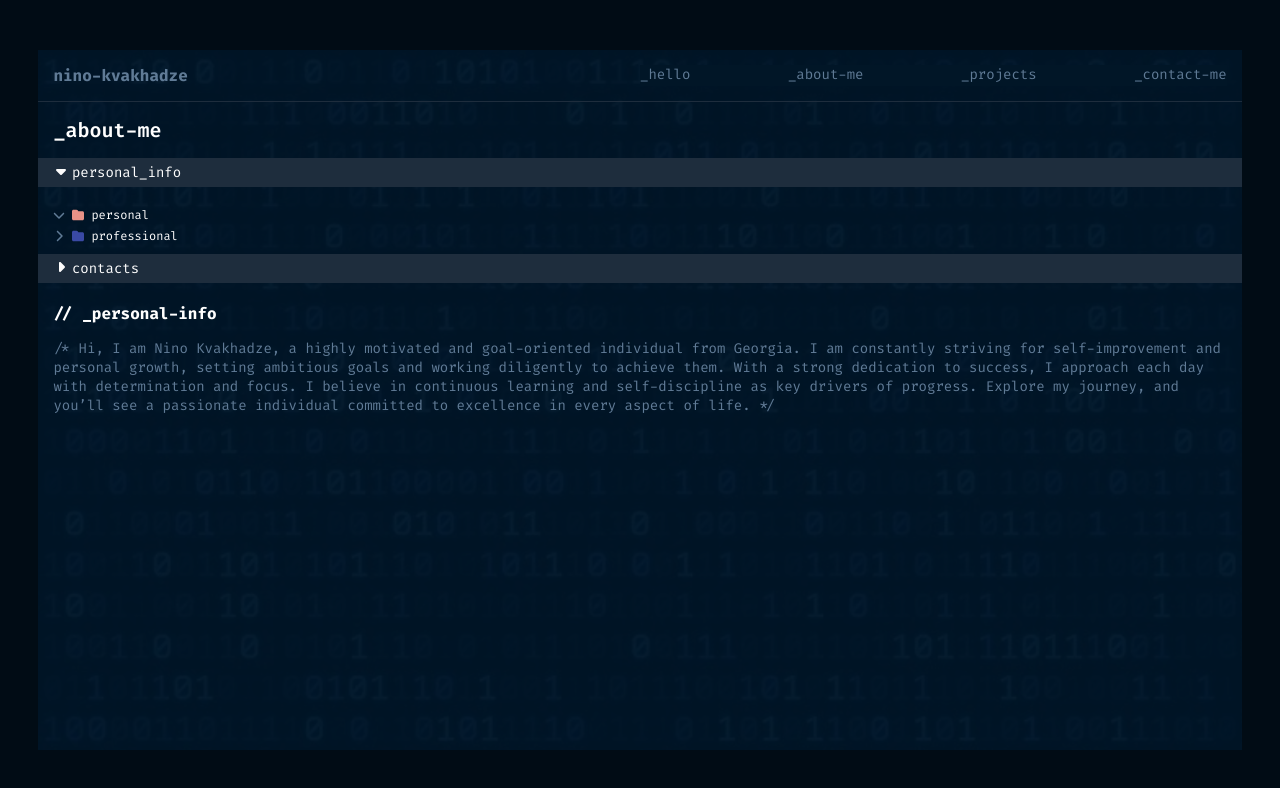
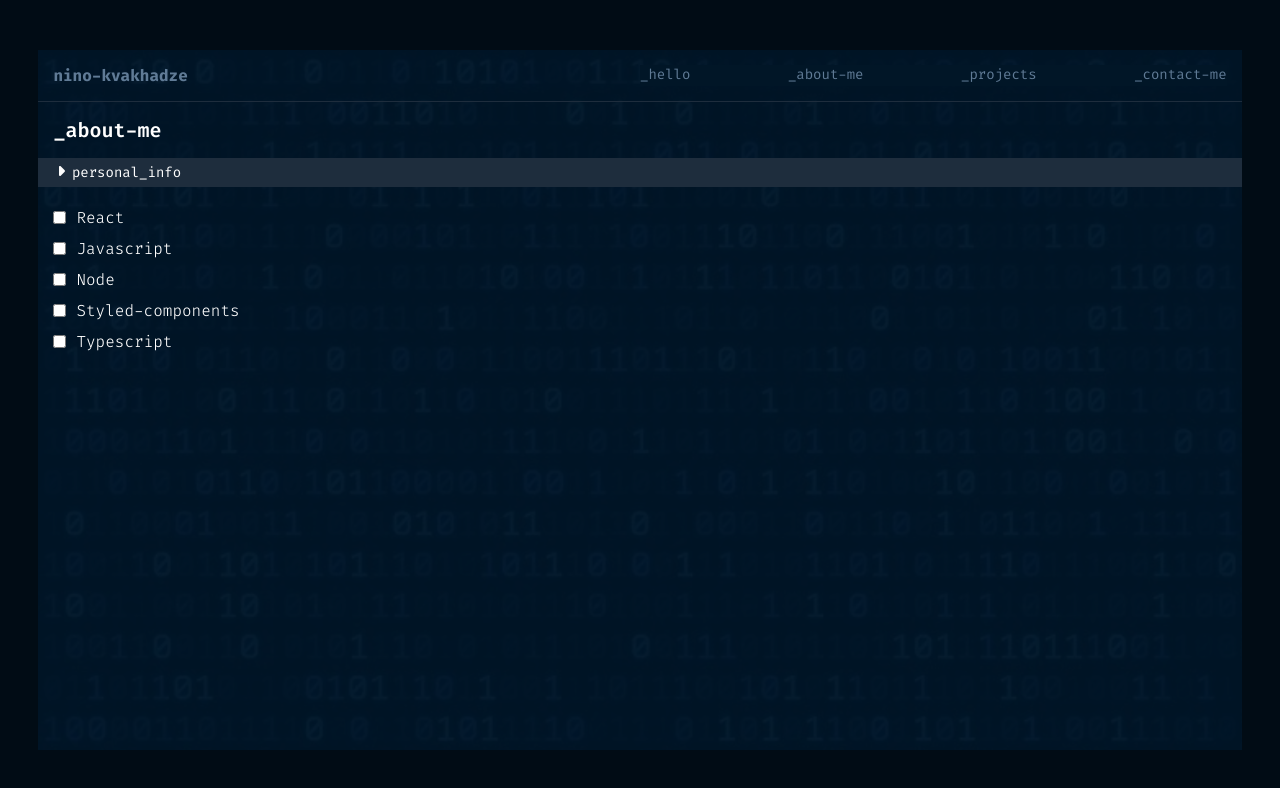
Before and after one commit to ninokvakhadze/portfolio, a React (Vite) app: page / in a window 1280 px wide. Shown: the top 788 px of the page. Built offline with nearby package versions, Linux system fonts and the light colour scheme.

Commit message:
created projects page

```diff
--- a/src/App.css
+++ b/src/App.css
@@ -3,6 +3,7 @@
   margin: 0;
   padding: 0;
   box-sizing: border-box;
+  font-family: "Fira Code", sans-serif;
 }
 body{
   background-color: rgb(1, 12, 21);
--- a/src/App.tsx
+++ b/src/App.tsx
@@ -4,6 +4,7 @@ import styled from "styled-components";
 import Header from "./header/Header";
 import About_me from "./pages/About_me/About_me"
 import Home from "./pages/Home";
+import Projects from "./pages/About_me/Projects/Projects";
 import Footer from "./footer/Footer";
 import bacgroundImg from "./assets/df884c2af6c9e7fcbc6c7809c12cc684.jpg"
 
@@ -14,7 +15,8 @@ function App() {
     <Main>
       <Header toggle={toggle} setToggle={setToggle}/>
       {/* <Home/> */}
-      <About_me/>
+      {/* <About_me/> */}
+      <Projects/>
       {toggle ?<Footer/> : null}
     </Main>
   );
--- a/src/pages/About_me/About_me.tsx
+++ b/src/pages/About_me/About_me.tsx
@@ -61,12 +61,15 @@ const MainDiv = styled.div`
   //   padding: 15px;
   height: 81vh;
   overflow-y: auto;
-  :-webkit-scrollbar {
-    width: 10px;
-    height: 10px;
+  &::-webkit-scrollbar {
+    background: rgb(1, 18, 33);
+    border-radius: 5px;
+    transition: all 0.5s ease 0s;
+    width: 12px;
   }
-  :-webkit-scrollbar-track {
-    background:  rgba(1, 22, 39, 0.95);
-    border-radius: 10px;
+  &::-webkit-scrollbar-track {
+    background: rgb(30, 45, 61);
+    transition: all 0.5s ease 0s;
+    outline: rgb(28, 43, 58) solid 1px;
   }
 `;
--- /dev/null
+++ b/src/pages/About_me/Projects/Projects.tsx
@@ -0,0 +1,70 @@
+import styled from "styled-components";
+import { useState } from "react";
+import arrowDown from "../../../assets/caret-down-solid.svg";
+import ProjectsFilter from "./ProjectsFilter";
+
+function Projects() {
+  const [toggle, setToggle] = useState(false);
+  return (
+    <ProjectsDiv>
+      <PageTitle>_about-me</PageTitle>
+      <ComponentDiv
+        onClick={() => {
+          setToggle(!toggle);
+        }}
+      >
+        <Arrow src={arrowDown} isOpen={toggle === true} />
+        <ComponentTitle>personal_info</ComponentTitle>
+      </ComponentDiv>
+      <ProjectsFilter/>
+    </ProjectsDiv>
+  );
+}
+
+export default Projects;
+
+const ProjectsDiv = styled.div`
+  display: flex;
+  flex-direction: column;
+  //   justify-content: space-around;
+  width: 94vw;
+  background-color: rgba(1, 22, 39, 0.95);
+  //   padding: 15px;
+  height: 81vh;
+  overflow-y: auto;
+`;
+
+const PageTitle = styled.h2`
+  font-family: "Fira code", sans-serif;
+  margin: 15px;
+  font-size: 20px;
+  font-weight: 600;
+  text-align: left;
+  color: #fff;
+`;
+const ComponentDiv = styled.div`
+  display: flex;
+  justify-content: left;
+  padding: 5px 15px;
+  background-color: #1e2d3d;
+  gap: 2.5px;
+  margin-bottom: 5px;
+`;
+const ComponentTitle = styled.p`
+  font-family: "Fira code", sans-serif;
+  font-size: 14px;
+  font-weight: normal;
+  text-align: left;
+  color: #fff;
+`;
+const Arrow = styled.img<{ isOpen: boolean }>`
+  width: 16px;
+  height: 16px;
+  transition: transform 0.3s ease-in-out;
+  transform: rotate(-90deg);
+  ${({ isOpen }) =>
+    isOpen &&
+    `
+      transform: rotate(0deg);
+    `}
+`;
--- /dev/null
+++ b/src/pages/About_me/Projects/ProjectsFilter.tsx
@@ -0,0 +1,53 @@
+import styled from "styled-components";
+
+function ProjectsFilter() {
+  return (
+    <ProjectsFilterDiv>
+      <FilterBox>
+        <FilterDiv>
+          <FilterInput type="checkbox" />
+          <FilterName>React</FilterName>
+        </FilterDiv>
+        <FilterDiv>
+          <FilterInput type="checkbox" />
+          <FilterName>Javascript</FilterName>
+        </FilterDiv>
+        <FilterDiv>
+          <FilterInput type="checkbox" />
+          <FilterName>Node</FilterName>
+        </FilterDiv>
+        <FilterDiv>
+          <FilterInput type="checkbox" />
+          <FilterName>Styled-components</FilterName>
+        </FilterDiv>
+        <FilterDiv>
+          <FilterInput type="checkbox" />
+          <FilterName>Typescript</FilterName>
+        </FilterDiv>
+      </FilterBox>
+    </ProjectsFilterDiv>
+  );
+}
+
+export default ProjectsFilter;
+
+const ProjectsFilterDiv = styled.div``;
+const FilterBox = styled.div`
+  display: flex;
+  flex-direction: column;
+  gap: 10px;
+  padding: 15px;
+`;
+const FilterDiv = styled.div`
+  display: flex;
+  justify-content: left;
+  gap: 10px;
+`;
+const FilterInput = styled.input`
+
+`;
+const FilterName = styled.p`
+  font-weight: 200;
+  font-size: 16px;
+  color: white;
+`;
```
